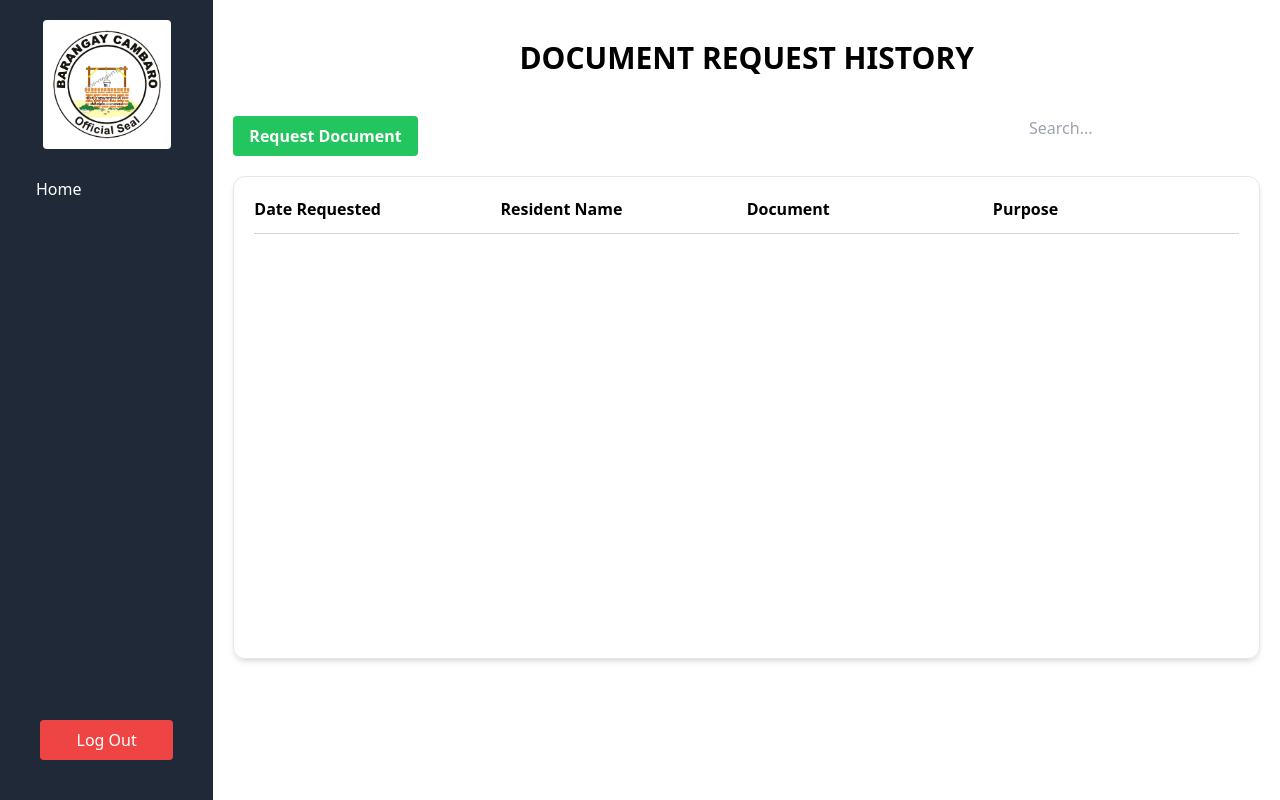
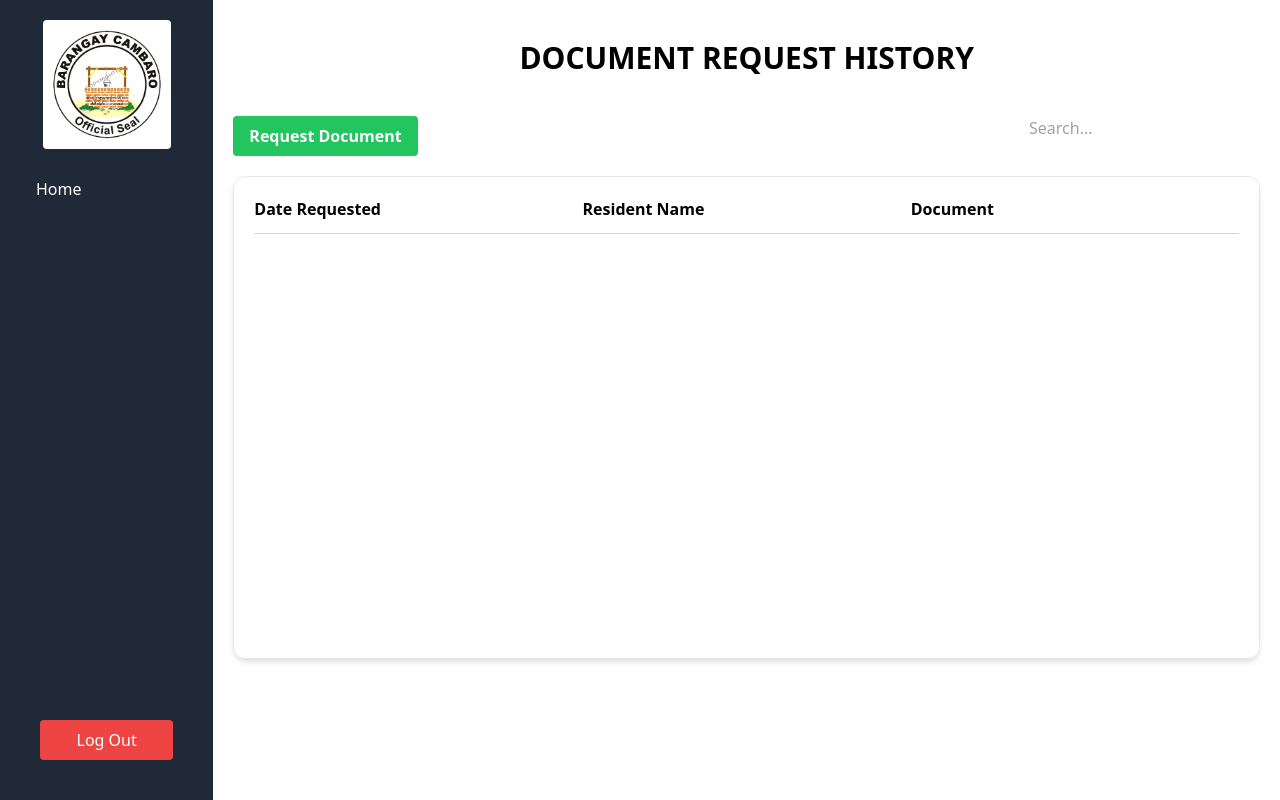
Before and after one commit to Rhainer13/dbms-1, a Django app: template app1/templates/app1/document-request-history.html in a window 1280 px wide. Run offline with Django 5.2, Linux system fonts and the light colour scheme; the template is opened without the code that fills it, so the values that code supplies are empty; the visitor is signed in with stand-in values (Sample User, id 1); some libraries are stand-ins or nearby versions.

```diff
--- a/app1/templates/app1/document-request-history.html
+++ b/app1/templates/app1/document-request-history.html
@@ -26,20 +26,18 @@
 
     <!-- resident list -->
     <div class="pt-5 border p-5 rounded-xl shadow-md">
-        <div class="grid grid-cols-4 mb-5 font-bold border-b border-gray-300 pb-3">
+        <div class="grid grid-cols-3 mb-5 font-bold border-b border-gray-300 pb-3">
             <div>Date Requested</div>
             <div>Resident Name</div>
             <div>Document</div>
-            <div>Purpose</div>
             <!-- <div class="text-center">Actions</div> -->
         </div>
 
-        <div class="grid grid-cols-4 resident-grid gap-y-4 overflow-y-auto h-96">
+        <div class="grid grid-cols-3 resident-grid gap-y-4 overflow-y-auto h-96">
             {% for request in document_requests %}
             <div>{{ request.request_date }}</div>
             <div>{{ request.resident.last_name|title }}, {{ request.resident.first_name|title }} {{ request.resident.middle_name|title }}</div>
             <div>{{ request.document_name }}</div>
-            <div>{{ request.purpose }}</div>
             <!-- <div class="grid grid-cols-2">
                 <a href="#">
                     <div class="bg-blue-500 text-white m-0.5 p-3 font-semibold rounded" align="center">
```
Also changed, not shown: app1/templates/app1/medicine-request-history.html (+6 -4 lines).
